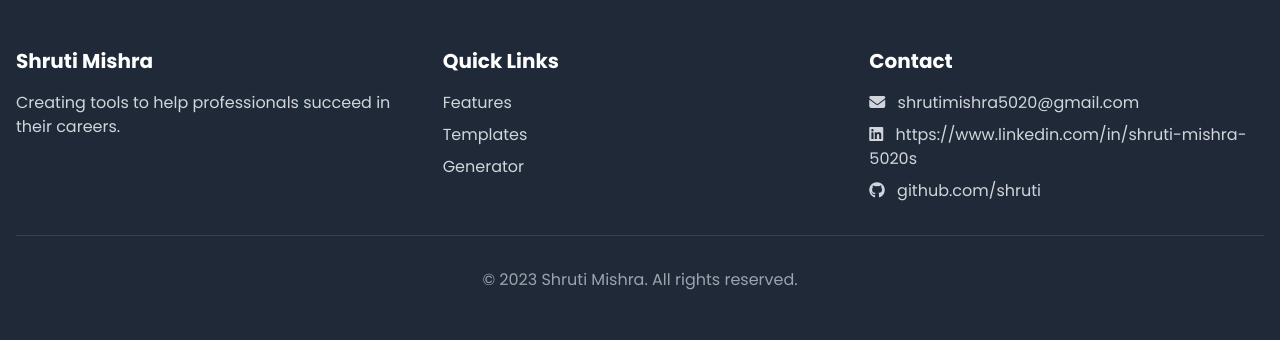
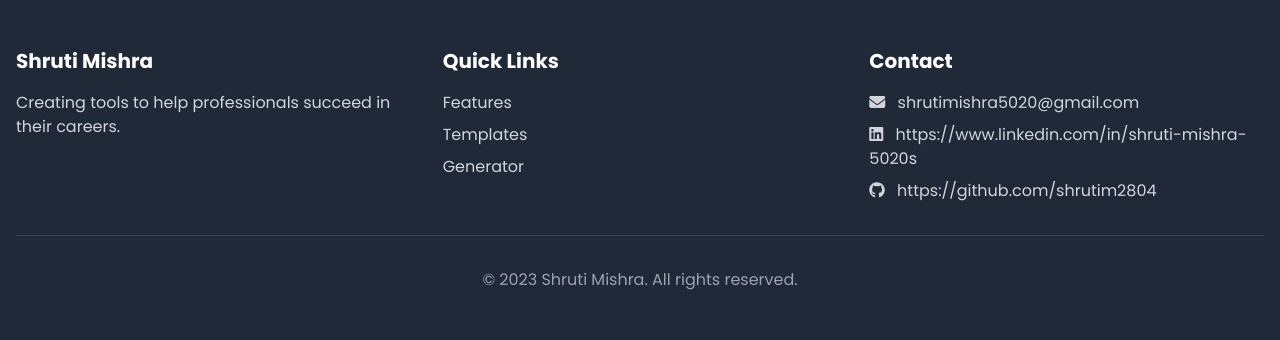
Before and after one commit to shrutim2804/resume-cover-letter-generator, a Flask app: page / in a window 1280 px wide. Shown: the part 3331-3671 px from the top of the page. Run offline with Flask 3, Linux system fonts and the light colour scheme; some libraries are stand-ins or nearby versions.

Commit message:
Update index.html

```diff
--- a/templates/index.html
+++ b/templates/index.html
@@ -547,7 +547,7 @@
           <ul class="space-y-2 text-gray-300">
             <li><i class="fas fa-envelope mr-2"></i> shrutimishra5020@gmail.com</li>
             <li><i class="fab fa-linkedin mr-2"></i> https://www.linkedin.com/in/shruti-mishra-5020s</li>
-            <li><i class="fab fa-github mr-2"></i> github.com/shruti</li>
+            <li><i class="fab fa-github mr-2"></i> https://github.com/shrutim2804</li>
           </ul>
         </div>
       </div>
```
